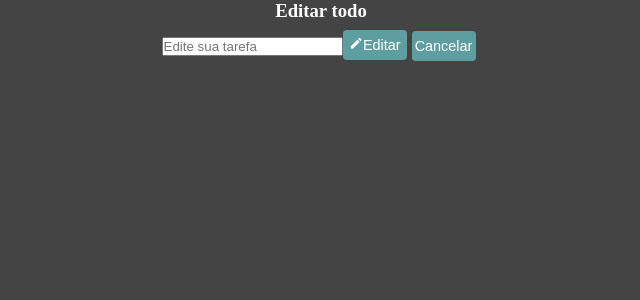
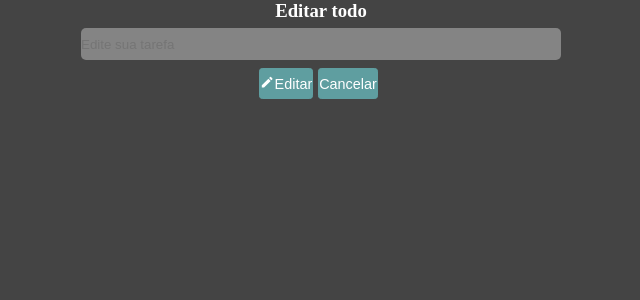
Before and after one commit to ranielsobrinho/myTodo, a React (Create React App) app: page /edit/1 in a window 1280 px wide. Shown: the top 300 px of the page, without its empty margins (319-959 px from the left). Built offline with nearby package versions, Linux system fonts and the light colour scheme; no server answers.

Commit message:
Added class name for styling

```diff
--- a/src/pages/EditTodo/index.jsx
+++ b/src/pages/EditTodo/index.jsx
@@ -45,17 +45,19 @@ export default function EditTodo() {
         <div className="edit">
             <h3>Editar todo</h3>
             <div>
-            <form onSubmit={handleSubmit}>
+            <form onSubmit={handleSubmit} className="editForm">
                 <input
+                className="editTodo"
                 type="text"
                 placeholder="Edite sua tarefa"
                 value={edited}
                 name='todo'
                 onChange={handleEdited}
                 />
-
-                <button><MdEdit />Editar</button>
-                <Button name="Cancelar" onClick={() => cancel()}/>
+                <div className="editButtons">
+                    <button><MdEdit />Editar</button>
+                    <Button name="Cancelar" onClick={() => cancel()}/>
+                </div>
             </form>
         </div>
         </div>
```
